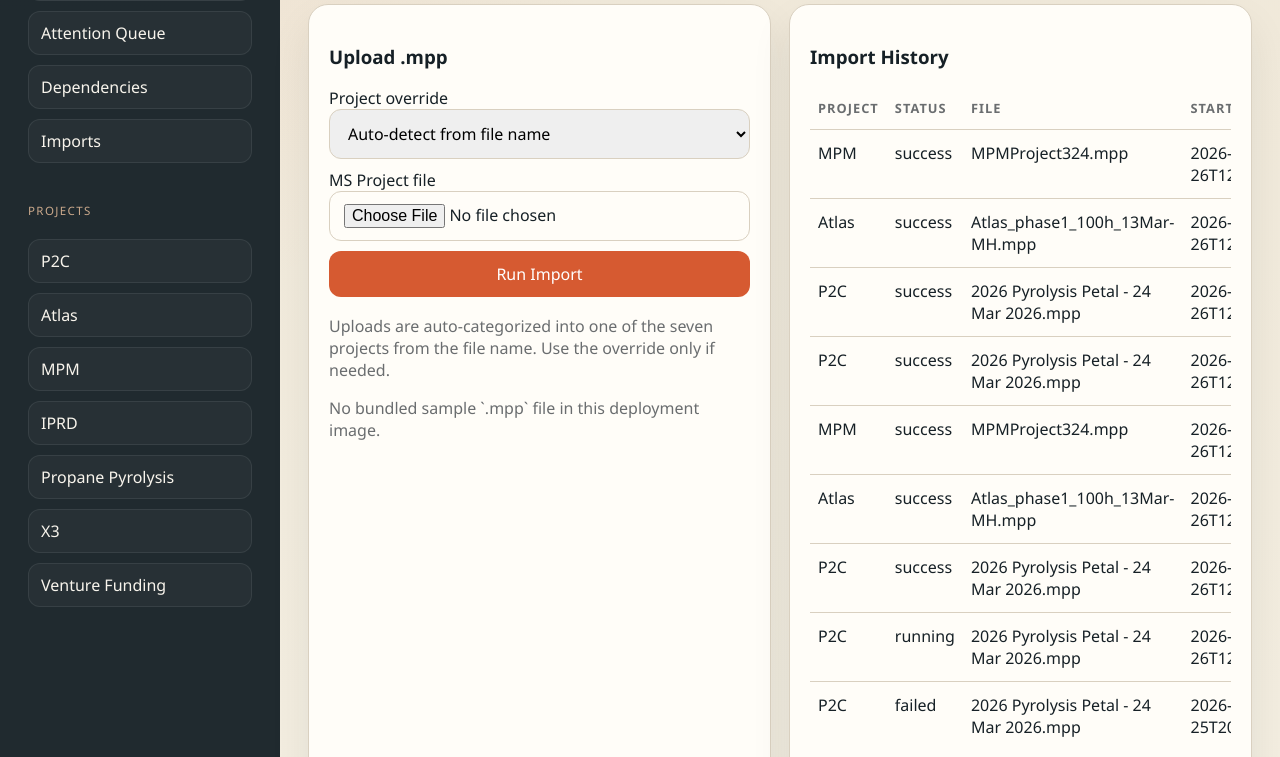
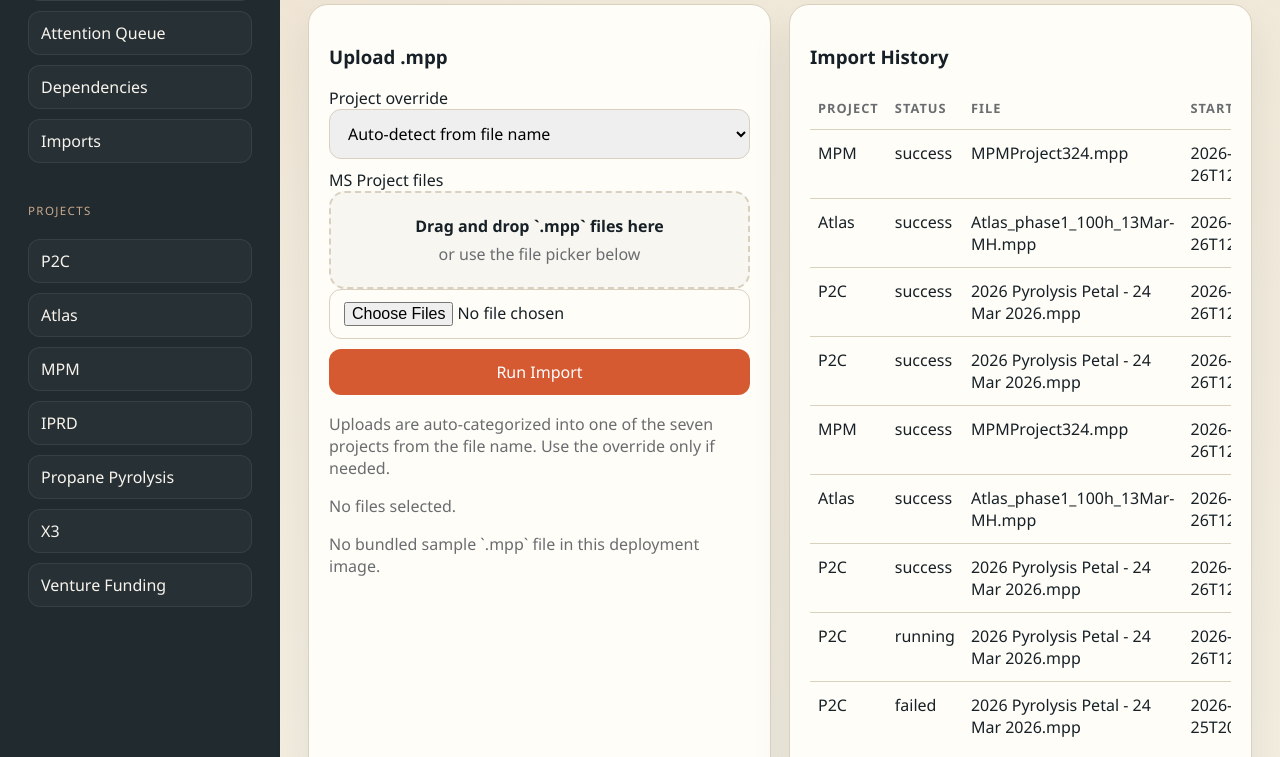
Before and after one commit to matthudsonenergy/pm_dash, a FastAPI app: page /admin/imports in a window 1280 px wide. Shown: the part 325-1082 px from the top of the page. Run offline with FastAPI, Linux system fonts and the light colour scheme; data comes from the database, SQL or seed files in the repository.

Commit message:
multiple file uploads

```diff
--- a/src/pm_dashboard/main.py
+++ b/src/pm_dashboard/main.py
@@ -490,29 +490,50 @@ def create_app(settings: Settings | None = None) -> FastAPI:
     async def import_api(
         request: Request,
         project_id: int | None = None,
-        file: UploadFile = File(...),
+        files: list[UploadFile] = File(...),
         session=Depends(get_session),
     ):
-        source_filename = file.filename or ""
-        project = resolve_project_for_import(session, source_filename=source_filename, project_id=project_id)
-        saved_file = save_upload(file, app.state.settings)
-        try:
-            run = import_schedule(
-                session,
-                project,
-                saved_file,
-                source_filename=source_filename or saved_file.name,
-                settings=app.state.settings,
-            )
-            return {
-                "import_run_id": run.id,
-                "status": run.status,
-                "project_id": project.id,
-                "project_name": project.name,
-                "source_filename": run.source_filename,
-            }
-        except Exception as exc:
-            return JSONResponse(status_code=400, content={"error": str(exc), "project_id": project.id})
+        if not files:
+            return JSONResponse(status_code=400, content={"error": "At least one .mpp file is required"})
+
+        results = []
+        errors = []
+
+        for file in files:
+            source_filename = file.filename or ""
+            project = resolve_project_for_import(session, source_filename=source_filename, project_id=project_id)
+            saved_file = save_upload(file, app.state.settings)
+            try:
+                run = import_schedule(
+                    session,
+                    project,
+                    saved_file,
+                    source_filename=source_filename or saved_file.name,
+                    settings=app.state.settings,
+                )
+                results.append(
+                    {
+                        "import_run_id": run.id,
+                        "status": run.status,
+                        "project_id": project.id,
+                        "project_name": project.name,
+                        "source_filename": run.source_filename,
+                    }
+                )
+            except Exception as exc:
+                errors.append(
+                    {
+                        "error": str(exc),
+                        "project_id": project.id,
+                        "project_name": project.name,
+                        "source_filename": source_filename or saved_file.name,
+                    }
+                )
+
+        if errors:
+            return JSONResponse(status_code=400, content={"results": results, "errors": errors})
+
+        return {"results": results, "count": len(results)}
 
     return app
 
--- a/src/pm_dashboard/static/style.css
+++ b/src/pm_dashboard/static/style.css
@@ -152,6 +152,33 @@ a {
   border-radius: 20px;
   padding: 20px;
   box-shadow: var(--shadow);
+}
+
+.drop-zone {
+  padding: 22px 18px;
+  border: 2px dashed var(--line);
+  border-radius: 16px;
+  background: rgba(22, 32, 38, 0.03);
+  text-align: center;
+  cursor: pointer;
+  transition: border-color 120ms ease, background 120ms ease, transform 120ms ease;
+}
+
+.drop-zone p {
+  margin: 0;
+}
+
+.drop-zone .helper {
+  margin-top: 6px;
+}
+
+.drop-zone.drag-active,
+.drop-zone:hover,
+.drop-zone:focus {
+  border-color: var(--accent);
+  background: rgba(214, 90, 49, 0.08);
+  transform: translateY(-1px);
+  outline: none;
 }
 
 .tag-row {
--- a/src/pm_dashboard/templates/imports.html
+++ b/src/pm_dashboard/templates/imports.html
@@ -23,12 +23,17 @@
           </select>
         </label>
         <label>
-          MS Project file
-          <input name="file" type="file" accept=".mpp" required>
+          MS Project files
+          <div id="drop-zone" class="drop-zone" tabindex="0">
+            <p><strong>Drag and drop `.mpp` files here</strong></p>
+            <p class="helper">or use the file picker below</p>
+          </div>
+          <input id="file-input" name="files" type="file" accept=".mpp" multiple required>
         </label>
         <button type="submit">Run Import</button>
       </form>
       <p class="helper">Uploads are auto-categorized into one of the seven projects from the file name. Use the override only if needed.</p>
+      <p id="selected-files" class="helper">No files selected.</p>
       {% if sample_mpp_exists %}
         <p class="helper">Reference sample on disk: <code>{{ sample_mpp }}</code></p>
       {% else %}
@@ -89,9 +94,57 @@
 
   <script>
     const importForm = document.getElementById("import-form");
+    const fileInput = document.getElementById("file-input");
+    const dropZone = document.getElementById("drop-zone");
+    const selectedFiles = document.getElementById("selected-files");
+
+    function updateSelectedFiles() {
+      const files = Array.from(fileInput.files || []);
+      selectedFiles.textContent = files.length
+        ? `${files.length} file(s): ${files.map((file) => file.name).join(", ")}`
+        : "No files selected.";
+    }
+
+    function syncDroppedFiles(files) {
+      const dataTransfer = new DataTransfer();
+      Array.from(files).forEach((file) => dataTransfer.items.add(file));
+      fileInput.files = dataTransfer.files;
+      updateSelectedFiles();
+    }
+
+    fileInput.addEventListener("change", updateSelectedFiles);
+
+    dropZone.addEventListener("click", () => fileInput.click());
+    dropZone.addEventListener("keydown", (event) => {
+      if (event.key === "Enter" || event.key === " ") {
+        event.preventDefault();
+        fileInput.click();
+      }
+    });
+    ["dragenter", "dragover"].forEach((eventName) => {
+      dropZone.addEventListener(eventName, (event) => {
+        event.preventDefault();
+        dropZone.classList.add("drag-active");
+      });
+    });
+    ["dragleave", "dragend", "drop"].forEach((eventName) => {
+      dropZone.addEventListener(eventName, (event) => {
+        event.preventDefault();
+        dropZone.classList.remove("drag-active");
+      });
+    });
+    dropZone.addEventListener("drop", (event) => {
+      const files = Array.from(event.dataTransfer.files || []).filter((file) => file.name.endsWith(".mpp"));
+      syncDroppedFiles(files);
+    });
+
     importForm.addEventListener("submit", async (event) => {
       event.preventDefault();
       const formData = new FormData(importForm);
+      if (!fileInput.files || !fileInput.files.length) {
+        alert("Select at least one .mpp file");
+        return;
+      }
       const projectId = formData.get("project_id");
       const query = projectId ? `?project_id=${projectId}` : "";
       const response = await fetch(`/api/imports/mpp${query}`, {
@@ -102,7 +155,11 @@
       if (response.ok) {
         window.location.reload();
       } else {
-        alert(payload.error || "Import failed");
+        if (payload.errors) {
+          alert(payload.errors.map((item) => `${item.source_filename}: ${item.error}`).join("\n"));
+        } else {
+          alert(payload.error || "Import failed");
+        }
       }
     });
   </script>
```
Also changed, not shown: tests/test_app.py (+64 -1 lines).
